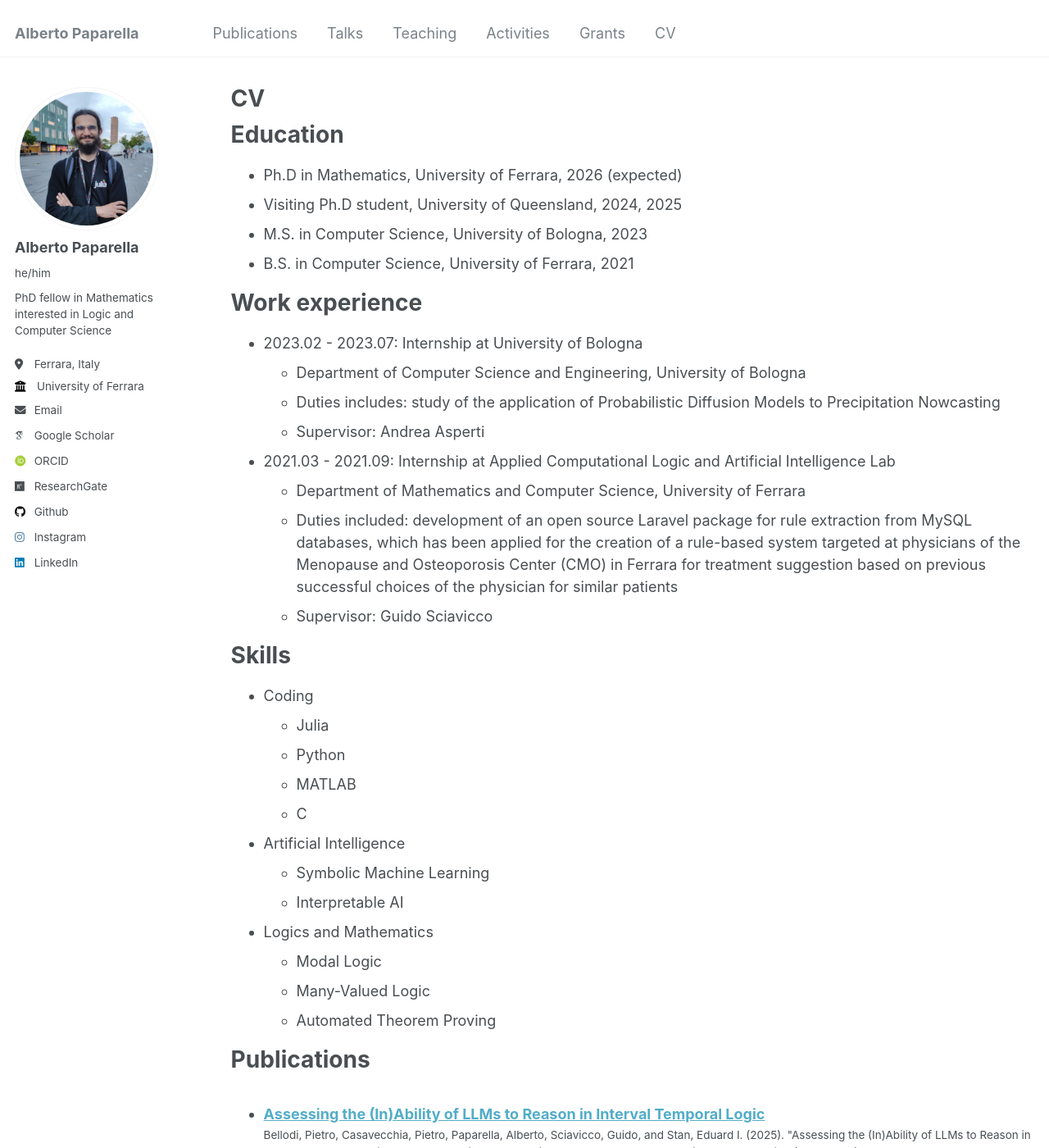
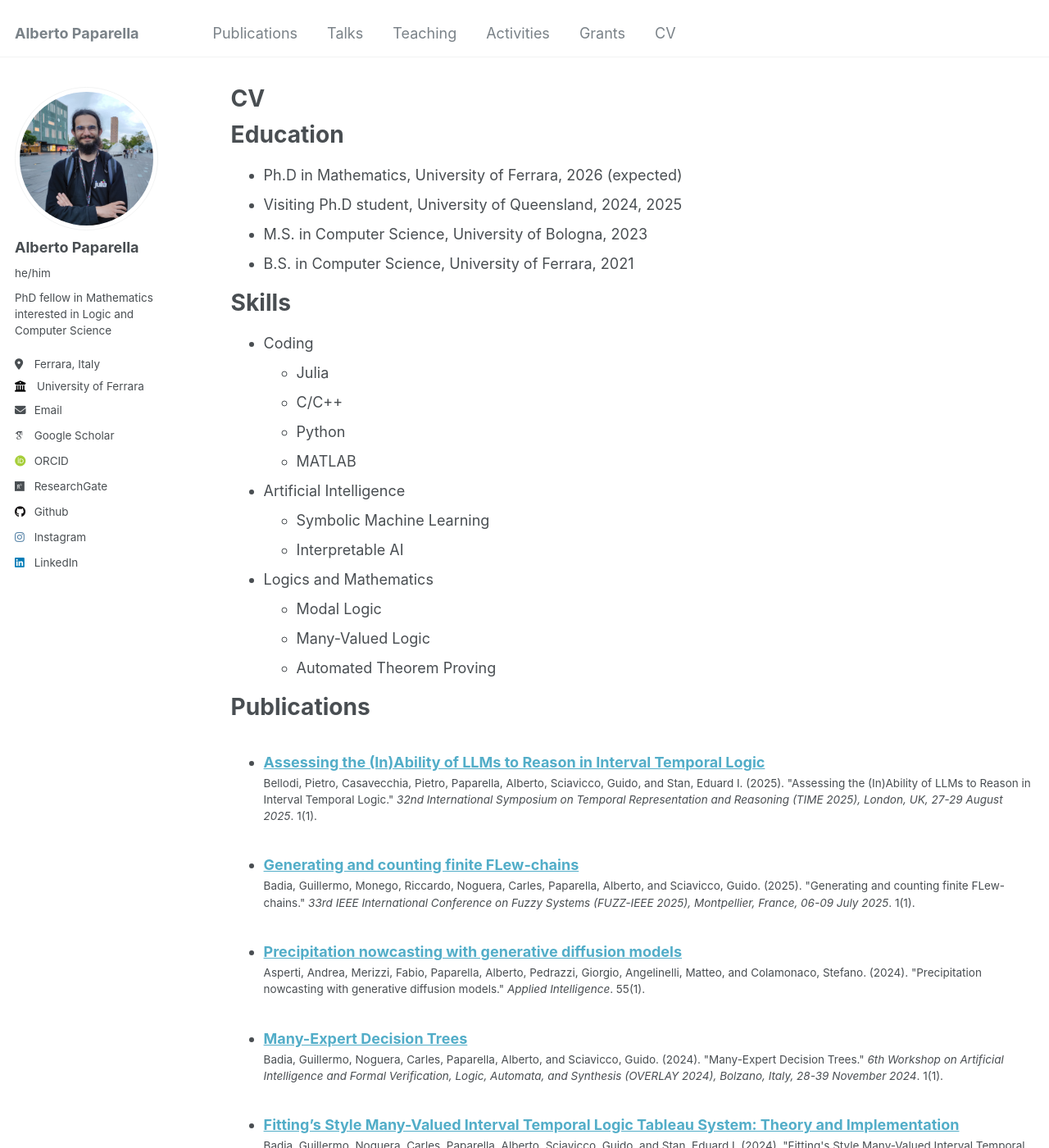
Before and after one commit to alberto-paparella/alberto-paparella.github.io, a Jekyll site: the page built from _pages/cv.md, in a window 1280 px wide and 1400 px high. Shown: the whole window at 82% size. Built offline with Jekyll 4.4.1, drawn with Linux system fonts in a browser that asks for light colours; some web fonts are replaced; some of the changed text lies outside the part shown.

Commit message:
Removed work experience from cv, moved services from cv to activities, added c++ to skills

```diff
--- a/_pages/cv.md
+++ b/_pages/cv.md
@@ -16,29 +16,13 @@
 * M.S. in Computer Science, University of Bologna, 2023
 * B.S. in Computer Science, University of Ferrara, 2021
 
-Work experience
-======
-* 2023.02 - 2023.07: Internship at University of Bologna
-  * Department of Computer Science and Engineering, University of Bologna
-  * Duties includes: study of the application of Probabilistic Diffusion Models to
-    Precipitation Nowcasting
-  * Supervisor: Andrea Asperti
-* 2021.03 - 2021.09: Internship at Applied Computational Logic and Artificial Intelligence
-  Lab
-  * Department of Mathematics and Computer Science, University of Ferrara
-  * Duties included: development of an open source Laravel package for rule extraction from
-    MySQL databases, which has been applied for the creation of a rule-based system targeted
-    at physicians of the Menopause and Osteoporosis Center (CMO) in Ferrara for treatment
-    suggestion based on previous successful choices of the physician for similar patients
-  * Supervisor: Guido Sciavicco
-
 Skills
 ======
 * Coding
   * Julia
+  * C/C++
   * Python
   * MATLAB
-  * C
 * Artificial Intelligence
   * Symbolic Machine Learning
   * Interpretable AI
@@ -66,10 +50,3 @@
 <ul>{% for post in site.teaching reversed %}
   {% include archive-single-cv.html %}
 {% endfor %}</ul>
-
-Service and leadership
-======
-* 10.2019 - 9.2021: Student Representative in the Joint Commitee (Commissione Paritetica) of
-  the Department of Mathematics and Computer Science at the University of Ferrara
-* 10.2018 - 9.2021: Student Representative for Bachelor students at the University of
-  Ferrara
```
Also changed, not shown: _pages/activities.md (+8 -0 lines).
